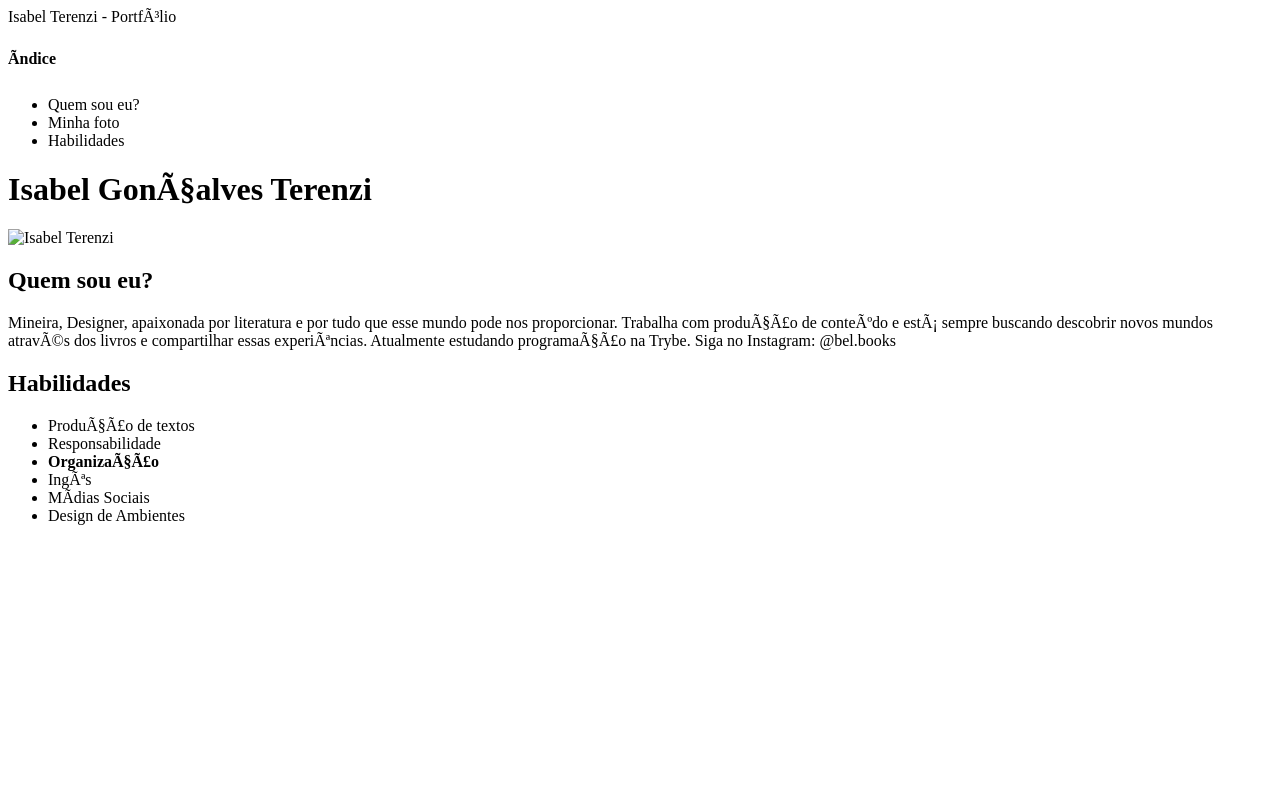
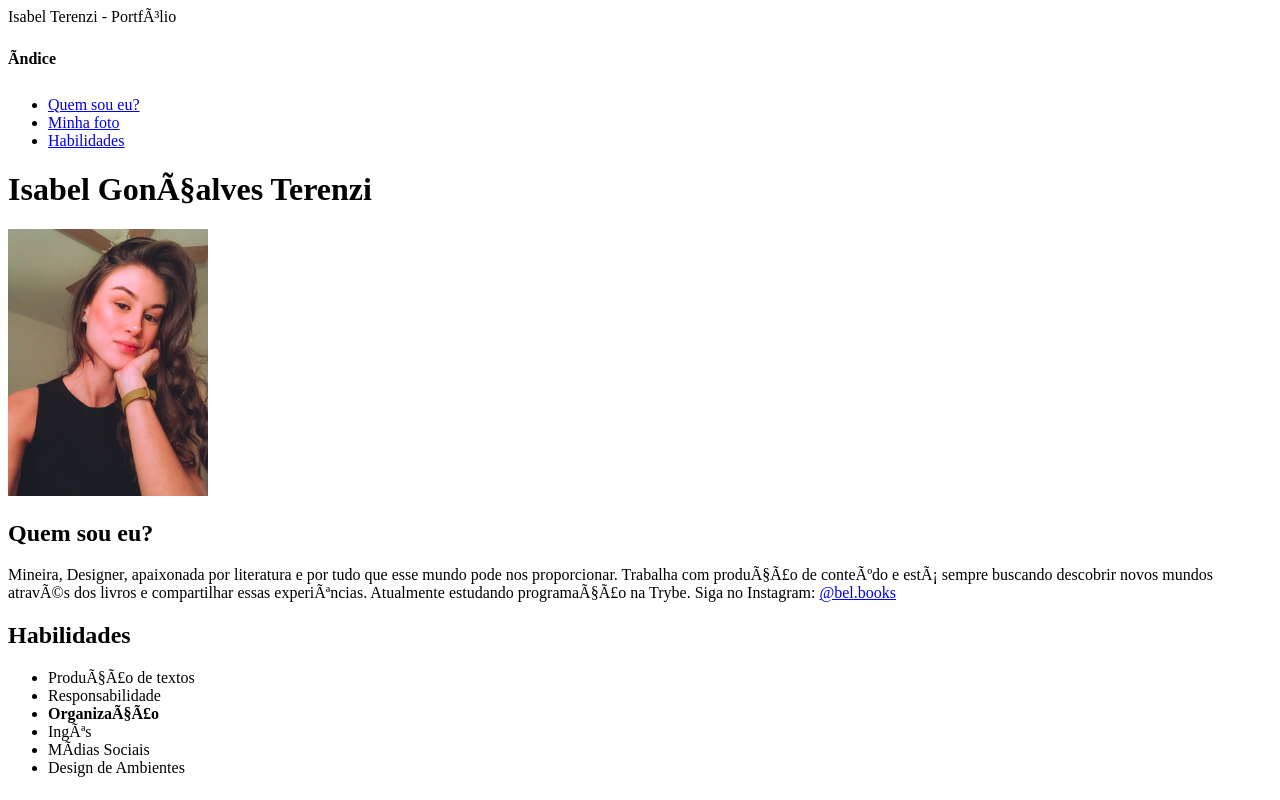
Before and after one commit to IsabelTerenzi/IsabelTerenzi.github.io, a plain HTML site: page index.html in a window 1280 px wide. Drawn offline with Linux system fonts and the light colour scheme.

Commit message:
adiciona portfolio atualizado

```diff
--- a/index.html
+++ b/index.html
@@ -8,17 +8,17 @@
 <body>
     <h4>Índice</h4>
     <ul>
-        <li>Quem sou eu?</li>
-        <li>Minha foto</li>
-        <li>Habilidades</li>
+        <li><a href="#quem">Quem sou eu?</a></li>
+        <li><a href="#foto">Minha foto</a></li>
+        <li><a href="#habilidades">Habilidades</a></li>
     </ul>
     <h1>Isabel Gonçalves Terenzi</h1>
-    <img src="bel books 2.jpeg" alt="Isabel Terenzi" width="200px">
+    <img id="foto" src="bel books 2.jpeg" alt="Isabel Terenzi" width="200px">
     <h2>Quem sou eu?</h2>
-    <p>Mineira, Designer, apaixonada por literatura e por tudo que esse mundo pode nos proporcionar. Trabalha com
+    <p id="quem"> Mineira, Designer, apaixonada por literatura e por tudo que esse mundo pode nos proporcionar. Trabalha com
         produção de conteúdo e está sempre buscando descobrir novos mundos através dos livros e compartilhar essas
-        experiências. Atualmente estudando programação na Trybe. Siga no Instagram: @bel.books</p>
-    <h2>Habilidades</h2>
+        experiências. Atualmente estudando programação na Trybe. Siga no Instagram: <a href="https://www.instagram.com/bel.books/" target="_blank">@bel.books</a></p>
+    <h2 id="habilidades">Habilidades</h2>
     <ul>
         <li>Produção de textos</li>
         <li>Responsabilidade</li>
```
Also changed, not shown: bel books 2.jpeg (added).
